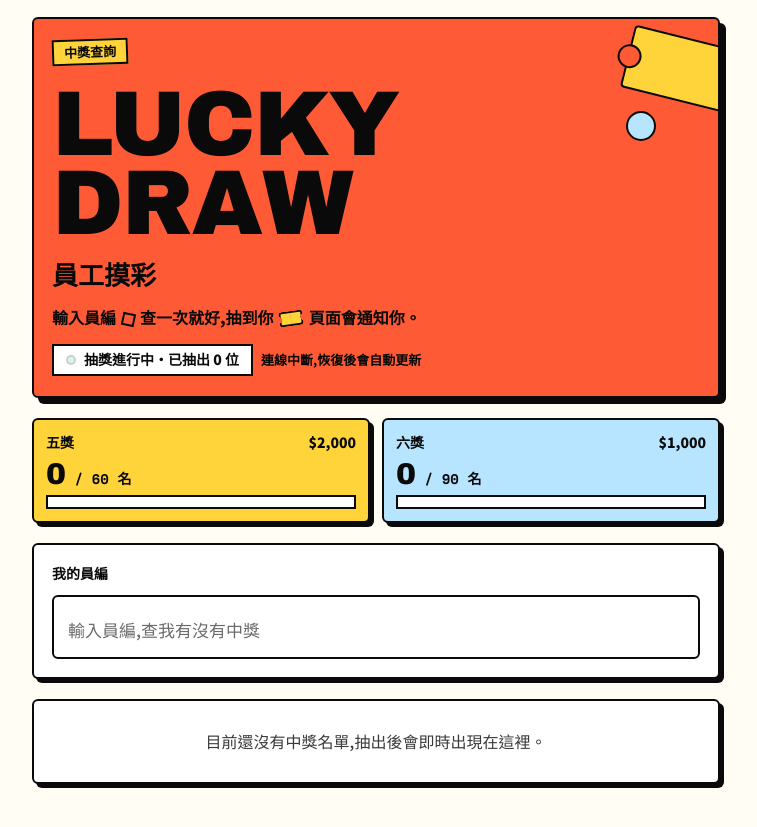
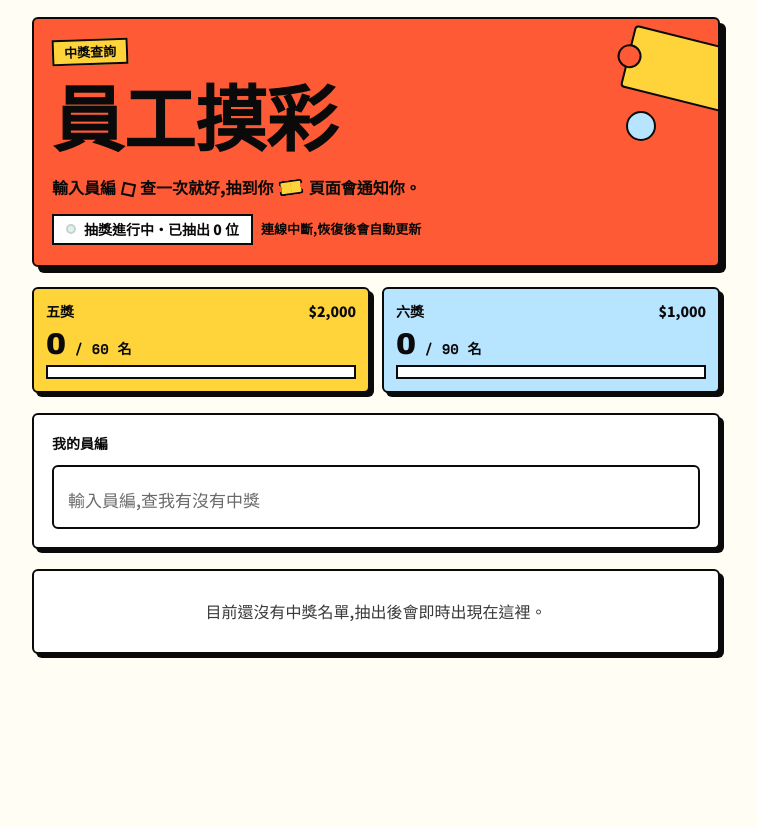
Before and after one commit to kojoey91/endparty-2026, a plain HTML site: page index.html in a window 1280 px wide. Shown: the part 57-884 px from the top of the page, without its empty margins (264-1021 px from the left). After the commit the page ends 800 px from the top, so only its background shows below. Drawn offline with nearby package versions, Linux system fonts and the light colour scheme; no server answers.

Commit message:
員工頁大標改成活動名稱
Co-Authored-By: Claude Opus 5.5 <noreply@anthropic.com>
Claude-Session: https://claude.ai/code/session_01Ag6p6qaLr9S9bJBhuNtJ2p

```diff
--- a/assets/app.js
+++ b/assets/app.js
@@ -755,8 +755,7 @@ function employeeView(){
     h('header',{class:'ehero'},
       h('span',{class:'deco','aria-hidden':'true'}),h('span',{class:'deco2','aria-hidden':'true'}),
       h('span',{class:'tag',style:'align-self:flex-start',text:'中獎查詢'}),
-      h('p',{class:'big','aria-hidden':'true'},'Lucky',h('br'),'Draw'),
-      h('h1',{text:d.eventName||'員工摸彩'}),
+      h('h1',{class:'big',text:d.eventName||'員工摸彩'}),
       h('p',{class:'say'},'輸入員編 ',ish('sq'),' 查一次就好,抽到你 ',ish('tk'),' 頁面會通知你。'),
       h('div',{class:'estat'},h('span',{class:'st'+(d.final?' done':' live')},h('i'),stat),
         h('span',{class:'up',text:!winnersOk?(liveDead?'連線中斷,恢復後會自動更新':'載入中…'):(rtStatus==='live'?'名單即時更新':'名單每 10 秒自動更新')}))),
--- a/assets/style.css
+++ b/assets/style.css
@@ -140,7 +140,7 @@ details.batch[open] summary::before{content:"−"}
 
 /* ---------- employee ---------- */
 .ehero{background:var(--accent);border:var(--line);border-radius:var(--r);box-shadow:var(--sh-lg);padding:20px 18px;display:flex;flex-direction:column;gap:14px;position:relative;overflow:hidden}
-.ehero .big{font-family:var(--f-display);font-size:clamp(52px,17vw,92px);line-height:.86;letter-spacing:-.02em;margin:6px 0 0;text-transform:uppercase}
+.ehero h1.big{font-family:var(--f-display);font-weight:900;font-size:clamp(38px,11.5vw,72px);line-height:1.05;letter-spacing:-.01em;margin:6px 0 0;max-width:88%;text-wrap:balance;overflow-wrap:anywhere}
 .ehero h1{font-size:clamp(20px,5.4vw,26px);font-weight:900;line-height:1.3}
 .ehero .say{margin:0;font-weight:900;font-size:16px}
 .ehero .deco{position:absolute;right:-18px;top:18px;width:110px;height:64px;background:var(--accent-2);border:var(--line);transform:rotate(14deg);border-radius:4px}
```
